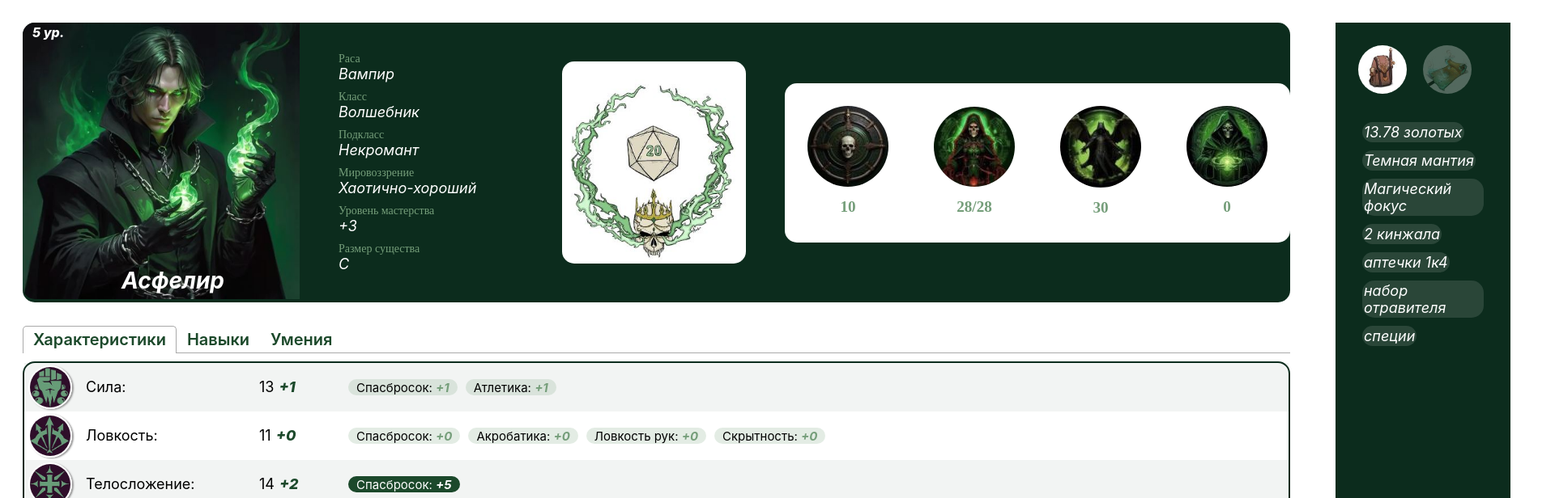
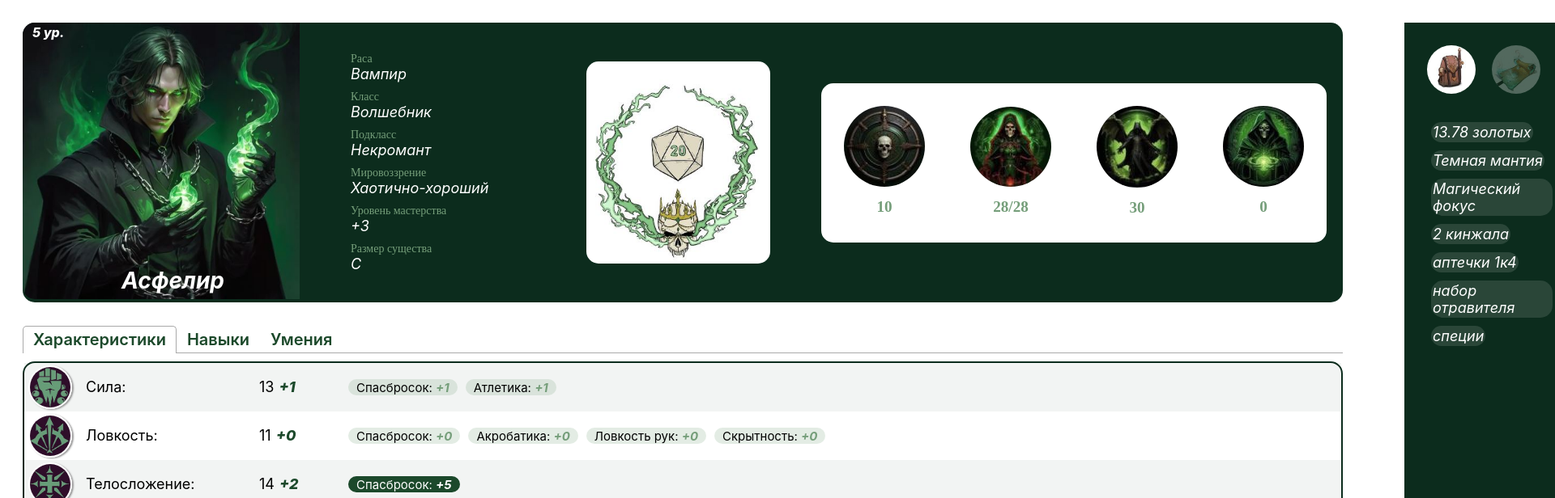
Before and after one commit to AndreyVorobiev88/DnDApp_React, a React (Create React App) app: page / in a window 1280 px wide. Shown: the top 616 px of the page at 81% size, 1920 px wide, since content can reach past the window. Built offline with nearby package versions, Linux system fonts and the light colour scheme.

Commit message:
modified:   src/App.js 	modified:   src/Character.json 	modified:   src/Main.css 	modified:   src/index.css

```diff
--- a/src/App.js
+++ b/src/App.js
@@ -130,13 +130,13 @@
 
 
             </div>
-            </div>
+        </div>
 
-            <InventoryPanel></InventoryPanel>
+        <InventoryPanel></InventoryPanel>
 
 
 
-        </div>
+    </div>
 
     )
 }
--- a/src/Character.json
+++ b/src/Character.json
@@ -216,6 +216,17 @@
         },
 
         {
+            "SpellName":"Подчинить нежить",
+            "School": "Заговор, некромантия",
+            "Level": "0",
+            "Distance":"60",
+            "Time": "1 действие",
+            "BaseDamage": "1к8",
+            "Description": ""
+
+        },
+
+        {
             "SpellName":"Уход за умирающим",
             "School": "Заговор, некромантия",
             "Level": "0",
--- a/src/Main.css
+++ b/src/Main.css
@@ -6,17 +6,20 @@
 
 .main_panel_size {
 
-  max-width: 1630px;
+  /*max-width: 1630px;*/
+  width: 1630px;
   max-height: 864px;
-  gap: 20px;
+  padding-right: 20px;
+  /*gap: 20px;*/
 
 }
 
   .main_div_horizontal {
     display: flex;
     flex-direction: row;
-    justify-content: flex-start;
+    justify-content: space-between;
     align-items: center;
+    box-sizing: border-box;
 
   }
 
--- a/src/index.css
+++ b/src/index.css
@@ -5,6 +5,7 @@
     sans-serif;
   -webkit-font-smoothing: antialiased;
   -moz-osx-font-smoothing: grayscale;
+  box-sizing: border-box;
 }
 
 code {
```
